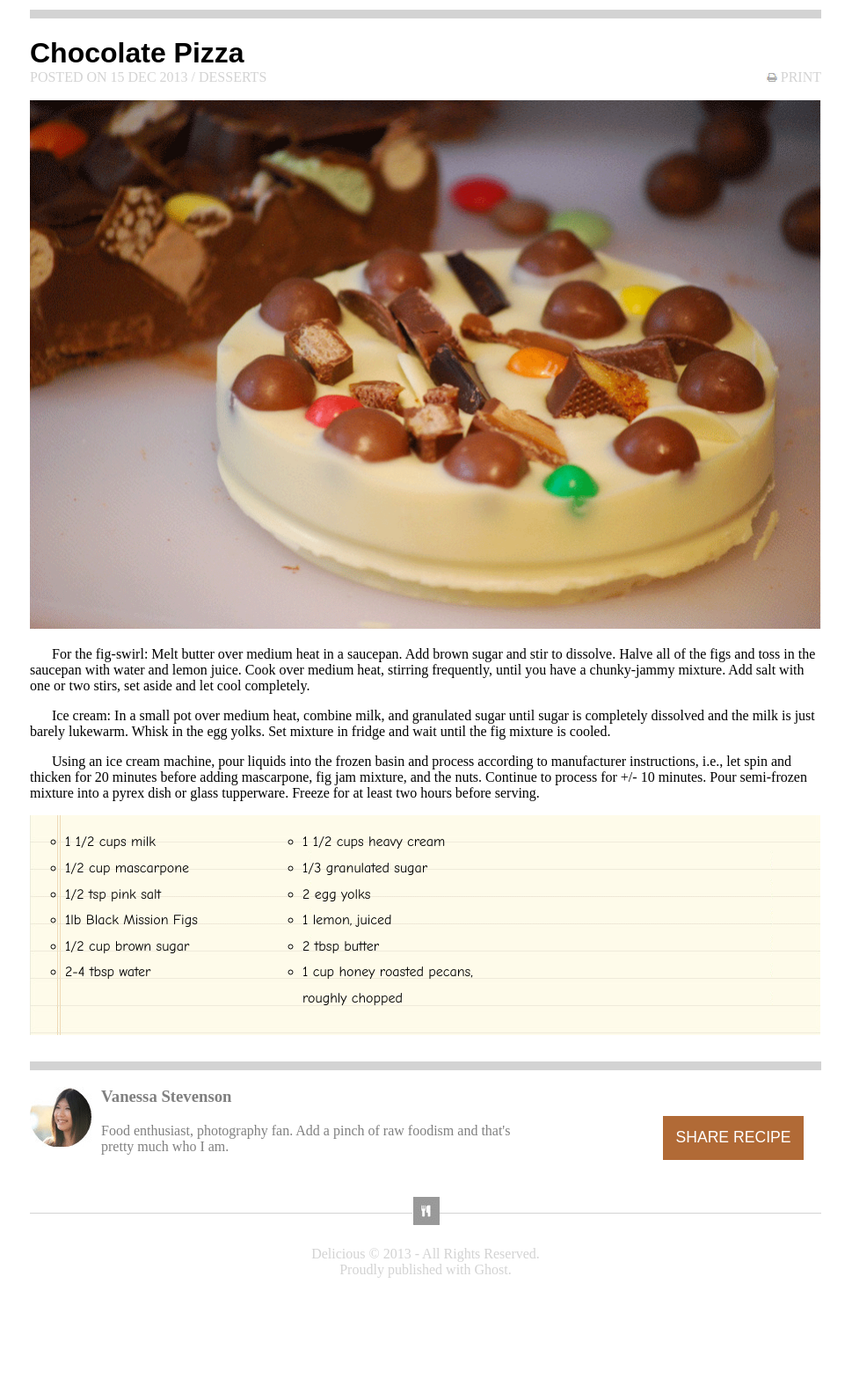
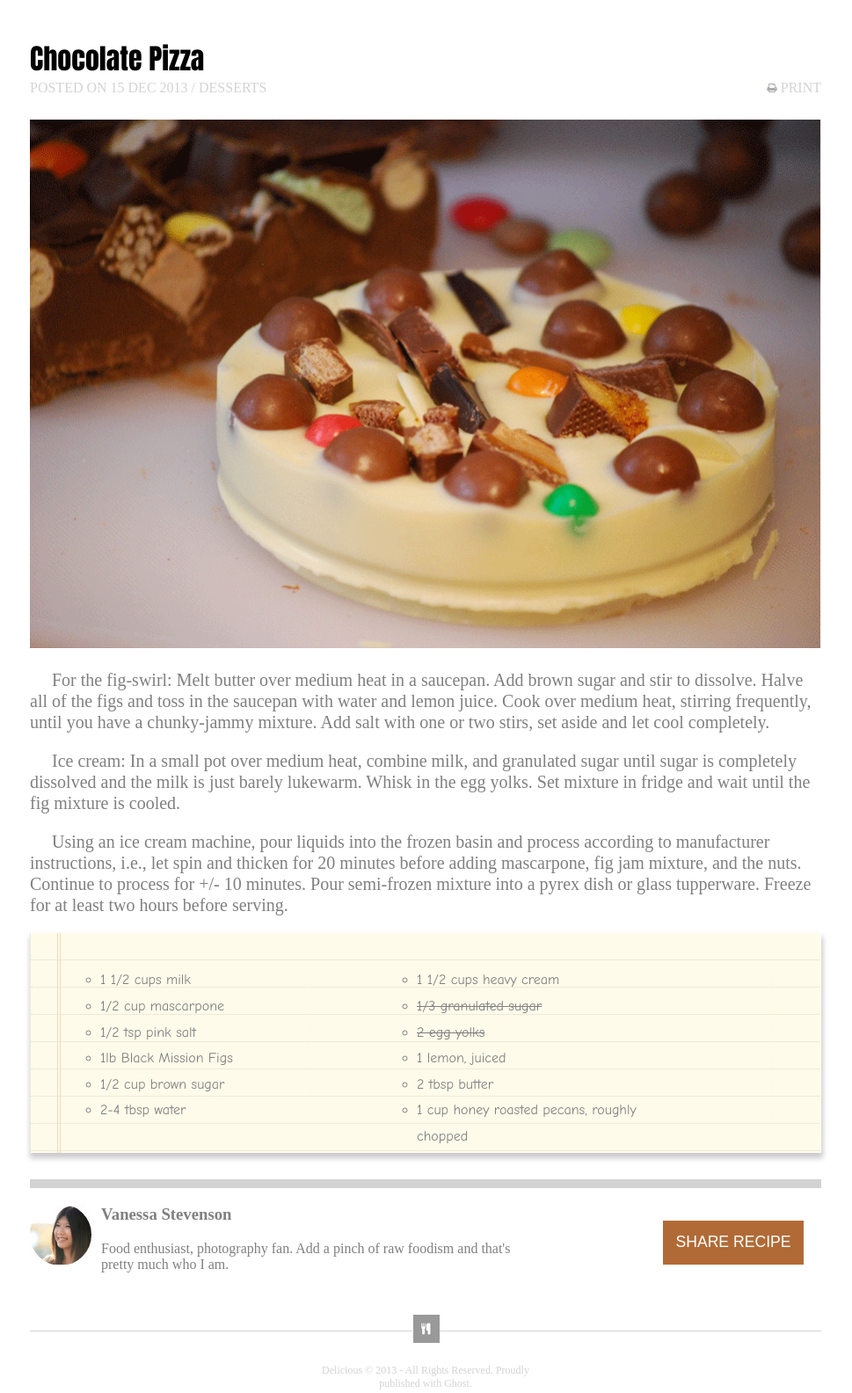
Before and after one commit to RJB888/chocolate-pizza, a plain HTML site: page index.html in a window 1280 px wide. Shown: the part 120-1704 px from the top of the page at 88% size, without its empty margins (156-1125 px from the left). Before the commit the page ends 1613 px from the top, so only its background shows below. Drawn offline with Linux system fonts and the light colour scheme.

Commit message:
finished styling css

```diff
--- a/index.html
+++ b/index.html
@@ -23,7 +23,7 @@
       <a href="#"><img id="spacer" src="img/rss-icon.png" alt=""></a>
       <a href="#"><img src="img/mail-icon.png" alt=""></a>
     </nav>
-    <div class="clearfix"></div>
+    <div class="clearfixA"></div>
     <h1>Chocolate Pizza</h1>
     <p id="postedinfo">POSTED ON 15 DEC 2013 / DESSERTS
     <a href="#" id="printbutton"><img src="img/print-icon.png" alt=""> PRINT</a></p>
@@ -48,14 +48,14 @@
       </ul>
       <ul class="column">
         <li>1 1/2 cups heavy cream</li>
-        <li>1/3 granulated sugar</li>
-        <li>2 egg yolks</li>
+        <li><span>1/3 granulated sugar</span></li>
+        <li><span>2 egg yolks</span></li>
         <li>1 lemon, juiced</li>
         <li>2 tbsp butter</li>
         <li>1 cup honey roasted pecans, roughly chopped</li>
       </ul>
     </div>
-    <div class="clearfix"></div>
+    <div class="clearfixB"></div>
     <div class="author">
       <img src="img/van-pic.png" alt="Vanessa Stevenson" title="Vanessa Stevenson">
       <h3>Vanessa Stevenson</h3>
--- a/style.css
+++ b/style.css
@@ -6,7 +6,7 @@ box-sizing: border-box;
 
 h1 {
   margin-bottom: 0px;
-  font-family: Arial, sans-serif;
+  font-family: Impact, sans-serif;
   font-stretch: condensed;
 }
 
@@ -28,6 +28,7 @@ ul {
 li {
     font-family: "comic sans MS";
     line-height: 1.85em;
+    color: grey;
 }
 
 body {
@@ -55,6 +56,10 @@ nav {
   margin-bottom: 35px;
 }
 
+span {
+  text-decoration: line-through;
+}
+
 .logobox {
   margin-top: 30px;
   margin-left: 10px;
@@ -64,17 +69,27 @@ nav {
 
 .recipetext p {
   text-indent: 25px;
+  color: grey;
+  font-size: 20px;
+  line-height: 24px;
 }
 
-.clearfix {
-    border-top: 10px solid lightgrey;
-    clear: both;
+.clearfixA{
+  border-top: 10px solid lightgrey;
+  clear: both;
+  position: relative;
+  top: -30px;
+}
+.clearfixB{
+  border-top: 10px solid lightgrey;
+  clear: both;
 }
 
 .recipe {
   width: 100%;
   margin-bottom: 30px;
   background-image: url(img/list-bg.png);
+  box-shadow: 1px 5px 6px 1px #cbcbcc;
   background-repeat: no-repeat;
   height: 250px;
 
@@ -82,9 +97,11 @@ nav {
 }
 
 .column {
-  width: 30%;
-  margin-right: : 5%;
+  width: 40%;
   float: left;
+  padding-left: 80px;
+  padding-right: 12px;
+  padding-top: 23px;
 }
 
 
@@ -103,7 +120,7 @@ nav {
   font-size: 1.1em;
   border: none;
   color: white;
-  bottom: 60px;
+  bottom: 75px;
   right: -720px;
   width: 160px;
   height: 50px;
@@ -120,6 +137,7 @@ nav {
   color: lightgrey;
   margin: auto;
   margin-bottom: 40px;
+  font-size: 12px;
 
 }
 
@@ -132,6 +150,7 @@ nav {
 #topIcon {
   float: left;
   margin-top: -5px;
+  margin-right: 10px;
 }
 
 #printbutton {
@@ -163,4 +182,5 @@ nav {
 #mainImage {
 
   width: 100%;
+  padding-top: 10px;
 }
```
